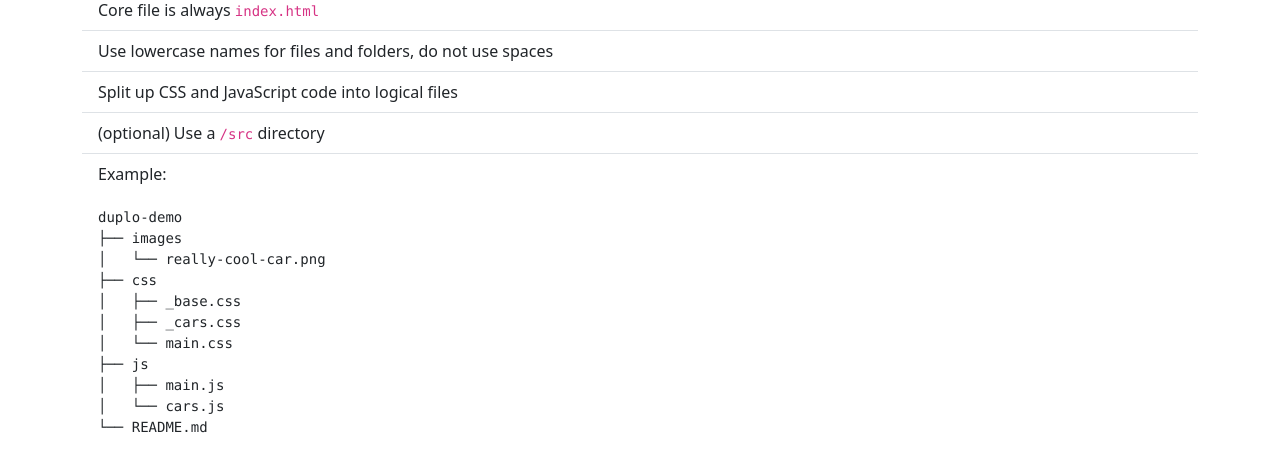
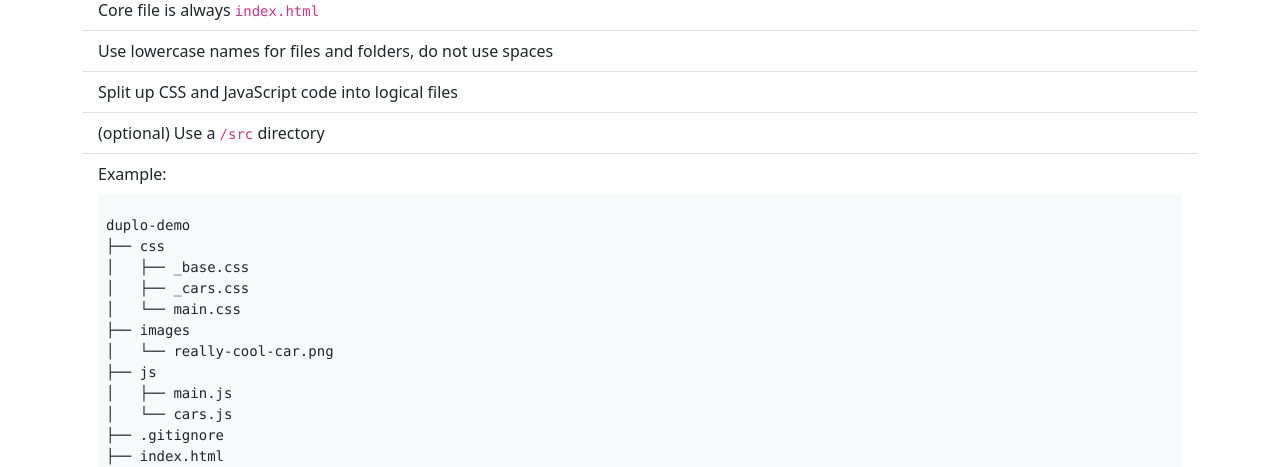
Before and after one commit to RobertDux/duplo-demo, a website: page src/index.html in a window 1280 px wide. Shown: the part 189-656 px from the top of the page. Drawn offline with nearby package versions, Linux system fonts and the light colour scheme.

Commit message:
feat: style and improve folder structure example

```diff
--- a/src/index.html
+++ b/src/index.html
@@ -37,18 +37,20 @@
           <li class="list-group-item">
             Example:
 
-            <pre>
+            <pre class="bg-light mt-2 px-2 rounded">
 <code>
 duplo-demo
-├── images
-│   └── really-cool-car.png
 ├── css
 │   ├── _base.css
 │   ├── _cars.css
 │   └── main.css
+├── images
+│   └── really-cool-car.png
 ├── js
 │   ├── main.js
 │   └── cars.js
+├── .gitignore
+├── index.html
 └── README.md
 </code>
 </pre>
```
